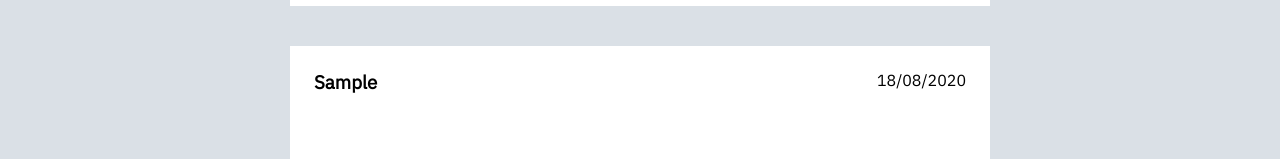
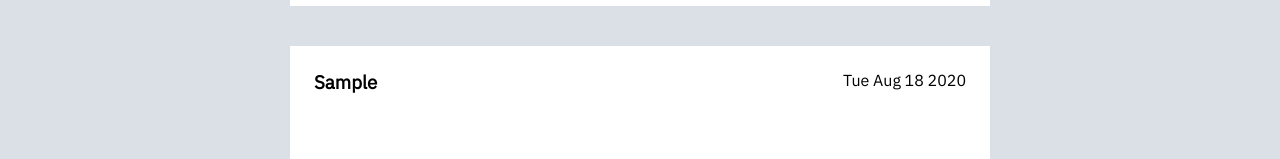
Before and after one commit to gentij/final-assignment, a React (Create React App) app: page / in a window 1280 px wide. Both pictures are taken after typing "Sample", "Sample" into the empty fields and a click on the button "POST". Shown: the part 484-643 px from the top of the page. Built offline with nearby package versions, Linux system fonts and the light colour scheme.

Commit message:
Implementing localStorage

```diff
--- a/src/components/Header.js
+++ b/src/components/Header.js
@@ -14,7 +14,7 @@ const Header = () => {
                 <div className={Style.brandingSearch}>
                     <div className={Style.branding}>
                         <h1>
-                            <a href="#">
+                            <a href="home">
                                 <span><FaReddit /></span>
                                 <span className={Style.noDisp}>reddit</span>
                             </a>
--- a/src/components/main/Main.js
+++ b/src/components/main/Main.js
@@ -1,4 +1,7 @@
 import React, { useState } from 'react'
+
+//random id library
+import { v4 as uuidv4 } from 'uuid';
 
 //components
 import Post from './Post'
@@ -7,31 +10,39 @@ import Post from './Post'
 import Style from '../../styles/main.module.css'
 
 const Main = () => {
-    const [posts, setPosts] = useState([])
+    //Define state to localStorage data if there is any, otherwise define an empty array
+    const [posts, setPosts] = useState(
+        JSON.parse(localStorage.getItem('data')) ?
+        JSON.parse(localStorage.getItem('data')) : []
+    )
 
     const [currentPost, setCurrentPost] = useState({
         id: null,
         title: '',
         content: '',
-        upvoted: false
+        upvoted: false,
+        date: ''
     })
+
+    let date = new Date();
 
     const updateTitle = (e) => {
         setCurrentPost({
                 ...currentPost,
-                id: posts.length,
-                title: e.target.value
+                id: uuidv4(),
+                title: e.target.value,
+                date: date.toDateString()
         })
     }
 
     const updateContent = (e) => {
         setCurrentPost({
                 ...currentPost,
-                id: posts.length,
-                content: e.target.value
+                content: e.target.value,
         })
     }
 
+    // Post
     const post = (e) => {
         e.preventDefault();
         if(currentPost.title && currentPost.content) {
@@ -46,6 +57,34 @@ const Main = () => {
             upvoted: false
         })
     }
+
+    //Delete post
+    const deletePost = (id) => {
+        setPosts(posts => posts.filter(post => post.id !== id))
+    }
+
+    //Upvote post
+    const upvotePost = (id) => {
+        setPosts(prevState => prevState.map(post => {
+            if(post.id === id) {
+                post.upvoted = true
+            }
+            return post
+        }))
+    }
+
+    //Downvote post
+    const downvotePost = (id) => {
+        setPosts(prevState => prevState.map(post => {
+            if(post.id === id) {
+                post.upvoted = false
+            }
+            return post
+        }))
+    }
+
+    //Set items to localStorage
+    localStorage.setItem("data", JSON.stringify(posts));
 
     return (
         <main>
@@ -81,6 +120,10 @@ const Main = () => {
                                         title={e.title}
                                         content = {e.content}
                                         upvoted = {e.upvoted}
+                                        date = {e.date}
+                                        deletePost = {deletePost}
+                                        upvote = {upvotePost}
+                                        downvote = {downvotePost}
                                     />
                                 ))
                             )
--- a/src/components/main/Post.js
+++ b/src/components/main/Post.js
@@ -16,7 +16,7 @@ const Post = (props) => {
             <div className={Style.wrapper}>
                 <div className={Style.postHeader}>
                     <h3 className="title">{props.title}</h3>
-                    <p className="date">18/08/2020</p>
+                    <p className="date">{props.date}</p>
                 </div>
                 <div className={Style.contentWrapper}>
                     <p className="content">{props.content}</p>
@@ -25,15 +25,15 @@ const Post = (props) => {
                     <div className="rating">
                         {
                             props.upvoted ? (
-                                <button><FaArrowAltCircleDown /> Downvote</button>
+                                <button onClick={() => props.downvote(props.id)}><FaArrowAltCircleDown />Downvote</button>
                             ) : (
-                                <button><FaArrowAltCircleUp /> Upvote</button>
+                                <button onClick={() => props.upvote(props.id)}><FaArrowAltCircleUp />Upvote</button>
                             )
                         }
                     </div>
                     <div className={Style.options}>
                         <button><FaTags /> Edit</button>
-                        <button><FaTrashAlt />Delete</button>
+                        <button onClick={() => props.deletePost(props.id)}><FaTrashAlt />Delete</button>
                     </div>
                 </div>
             </div>
```
